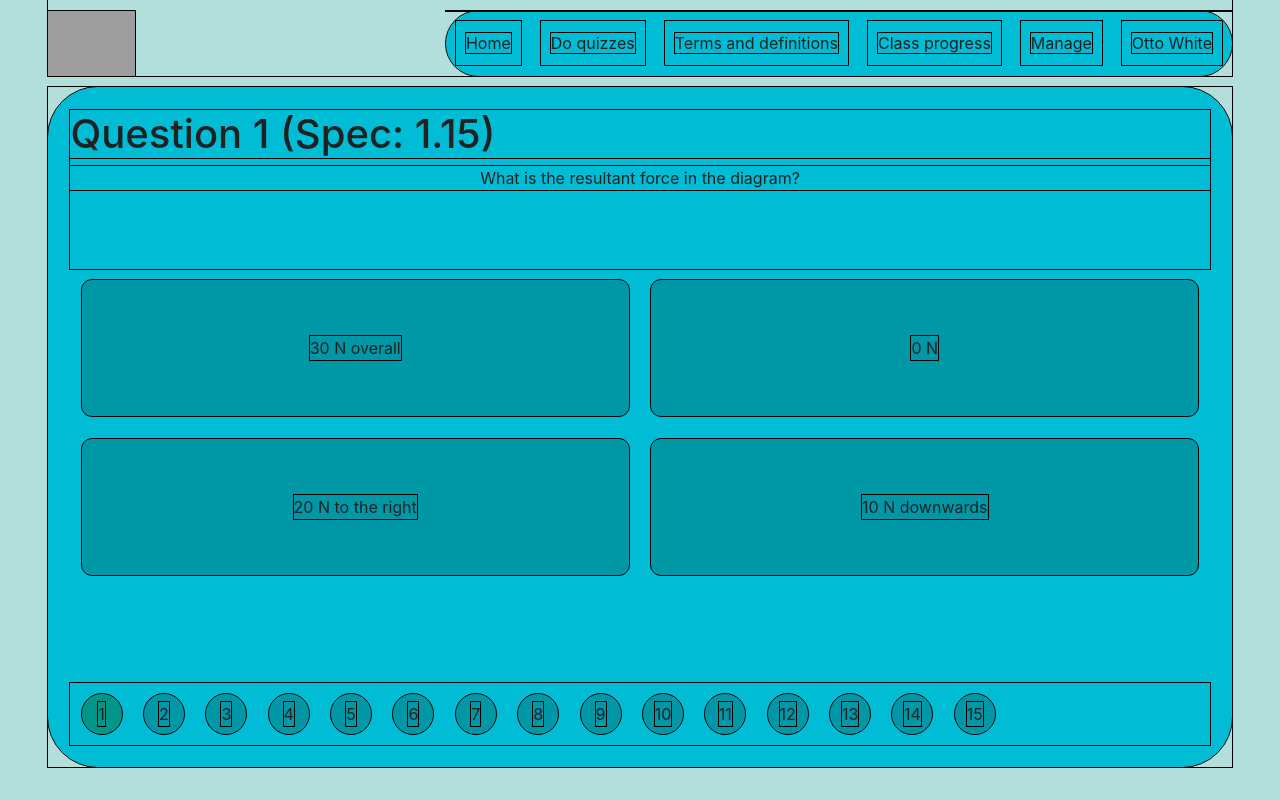
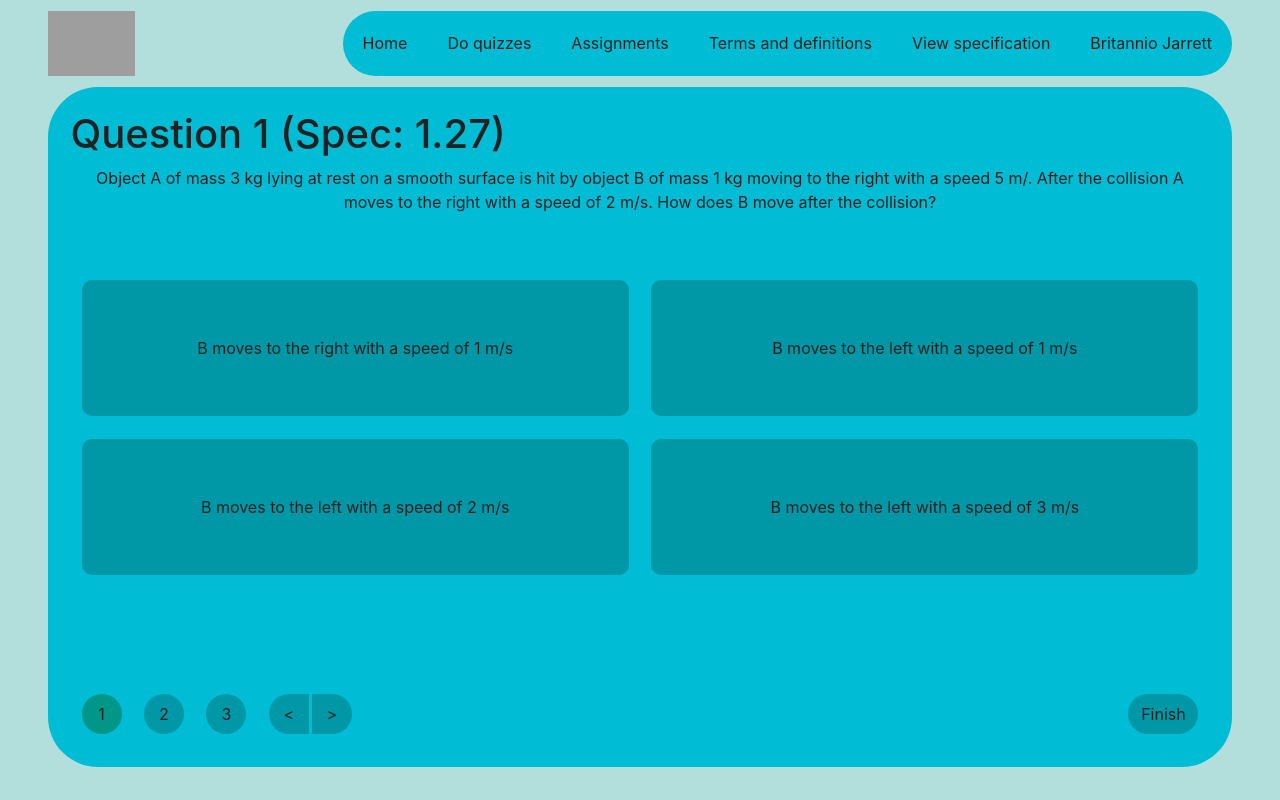
Before and after one commit to ottowhite/sci-sense, a Django app: page /quiz in a window 1280 px wide. Run offline with Django 3.2, Linux system fonts and the light colour scheme; data comes from the database, SQL or seed files in the repository; some libraries are stand-ins or nearby versions; grey boxes are pictures that could not be loaded.

Commit message:
working scoring system, locally storing answers (change this)

```diff
--- a/main_app/templates/main_app/base.html
+++ b/main_app/templates/main_app/base.html
@@ -29,7 +29,7 @@
                 /* used for making all element boundaries visible
                 in order to improve website formatting and maintainability */
                 * {
-                    outline: 1px black solid;
+                    outline: 0px black solid;
                 }
 
                 body {
--- a/main_app/templates/main_app/quiz.html
+++ b/main_app/templates/main_app/quiz.html
@@ -85,13 +85,88 @@
         .question-header, .question-paragraph, .question-box {
             display: none;
         }
+
+
+        /* styling the next and previous button */
+        #previous-button {
+            display: grid;
+
+            background-color: var(--accent-colour);
+            float: left;
+            height: 40px;
+            width: 40px;
+            margin: 0.7em;
+            margin-right: 0.1em;
+            border-radius: 100px;
+
+            border-top-right-radius: 0;
+            border-bottom-right-radius: 0;
+        }
+
+        #next-button {
+            display: grid;
+
+            background-color: var(--accent-colour);
+            float: left;
+            height: 40px;
+            width: 40px;
+            margin: 0.7em;
+            margin-left: 0.1em;
+            border-radius: 100px;
+
+            border-top-left-radius: 0;
+            border-bottom-left-radius: 0;
+        }
+
+        #next-span, #previous-span {
+            color: var(--primary-text);
+            justify-self: center;
+            align-self: center;
+        }
+
+        #next-button:hover, #previous-button:hover {
+            background-color: var(--primary-hover);
+        }
+        /* Styling the finished button */
+        #finished-button {
+            display: grid;
+
+            background-color: var(--accent-colour);
+            float: right;
+            height: 40px;
+            width: 70px;
+            margin: 0.7em;
+            border-radius: 100px;
+        }
+
+        #finished-span {
+            color: var(--primary-text);
+            justify-self: center;
+            align-self: center;
+        }
+
+        #finished-button:hover {
+            background-color: var(--primary-hover);
+        }
+
     </style>
 {% endblock %}
 
 {% block scripts %}
     {{ block.super }}
     <script id="quiz-js">
+        var answers;
+        var number_of_quesions;
+
         function select_question(question_number) {
+            if (question_number >= number_of_quesions) {
+                current_question = number_of_quesions;
+            } else if (question_number <= 1) {
+                current_question = 1;
+            } else {
+                current_question = question_number;
+            }
+
             // ensure that all question related elements are hidden before displaying another
             // have to use querySelectorAll to select multiple classes
             question_elements = document.querySelectorAll(".question-header,.question-paragraph,.question-box");
@@ -112,7 +187,7 @@
             }
 
             // collect all elements relating to a single question, and display them with according properties
-            single_question_elements = document.getElementsByClassName("q" + question_number)
+            single_question_elements = document.getElementsByClassName("q" + current_question)
             for (i = 0; i < single_question_elements.length; i++) {
                 if (single_question_elements[i].constructor.name == "HTMLDivElement") {
                     single_question_elements[i].style.display = "grid";
@@ -122,16 +197,53 @@
             }
 
             // darken the selected question
-            document.getElementById("q" + question_number + "-nav").style.backgroundColor = hover_colour;
+            document.getElementById("q" + current_question + "-nav").style.backgroundColor = hover_colour;
 
         }
 
-        select_question(1);
+        function init() {
+            number_of_quesions = {{ question_data.count }};
+
+            // creates an answers object where each question has its own attribute
+            // each question attribute is another object of the information for each question
+            answers = {
+                {% for question in question_data %}
+                    {{ forloop.counter }}: {
+                        "id": {{ question.id }},
+                        "answer": "{{ question.answer }}",
+                        "student_answer": null
+                    },
+                {% endfor %}
+            };
+        }
+
+        function select_answer(current_question, answer) {
+            answers[current_question]["student_answer"] = answer;
+        }
+
+        function check_answers() {
+            total_correct = 0;
+
+            // iteratively create a total of the number of questions that were answered correctly
+            for (var i = 1; i <= number_of_quesions; i++) {
+                if (answers[i]["student_answer"] == answers[i]["answer"]) {
+                    total_correct++;
+                }
+            }
+
+            percentage_correct = (total_correct / number_of_quesions) * 100
+
+            alert("You got " + percentage_correct + "% correct");
+        }
+
+        select_question(1); // always select the first question when the quiz starts
+        init()
     </script>
 {% endblock %}
 
 {% block content %}
     <div id="context">
+        <!-- The question queryset is iterated over, creating all question context elements -->
         {% for question in question_data %}
             <h1 class="question-header q{{ forloop.counter }}">Question {{ forloop.counter }} (Spec: {{ question.spec_point }})</h1>
             <p class="question-paragraph q{{ forloop.counter }}">
@@ -140,18 +252,29 @@
         {% endfor %}
     </div>
 
+    <!-- The question queryset is iterated over, creating all divs and elements for all questions -->
     {% for question in question_data %}
-        <div class="question-box a1-box q{{ forloop.counter }}"><span class="question-span">{{ question.a }}</span></div>
-        <div class="question-box a2-box q{{ forloop.counter }}"><span class="question-span">{{ question.b }}</span></div>
-        <div class="question-box a3-box q{{ forloop.counter }}"><span class="question-span">{{ question.c }}</span></div>
-        <div class="question-box a4-box q{{ forloop.counter }}"><span class="question-span">{{ question.d }}</span></div>
+        <div class="question-box a1-box q{{ forloop.counter }}" onclick="select_answer({{ forloop.counter }}, 'A')"><span class="question-span">{{ question.a }}</span></div>
+        <div class="question-box a2-box q{{ forloop.counter }}" onclick="select_answer({{ forloop.counter }}, 'B')"><span class="question-span">{{ question.b }}</span></div>
+        <div class="question-box a3-box q{{ forloop.counter }}" onclick="select_answer({{ forloop.counter }}, 'C')"><span class="question-span">{{ question.c }}</span></div>
+        <div class="question-box a4-box q{{ forloop.counter }}" onclick="select_answer({{ forloop.counter }}, 'D')"><span class="question-span">{{ question.d }}</span></div>
     {% endfor %}
 
 
+    <!-- The question queryset is iterated over, creating question number navigation divs for all questions -->
     <div id="question-numbers-wrapper">
         {% for question in question_data %}
-            <div class="question-number" id="q{{ forloop.counter }}-nav" onclick="select_question({{ forloop.counter }})"><span class="question-nav-span">{{ forloop.counter }}</span></div>
+            <div class="question-number" id="q{{ forloop.counter }}-nav" onclick="select_question({{ forloop.counter }})">
+                <span class="question-nav-span">{{ forloop.counter }}</span>
+            </div>
         {% endfor %}
+
+
+        <div id="previous-button" onclick="select_question(current_question - 1)"><span id="previous-span"> < </span></div>
+        <div id="next-button" onclick="select_question(current_question + 1)"><span id="next-span"> > </span></div>
+        <div id="finished-button" onclick="check_answers()"><span id="finished-span">Finish</span></div>
+
+
+
     </div>
-
 {% endblock content %}
--- a/main_app/views.py
+++ b/main_app/views.py
@@ -5,7 +5,7 @@ from django.db.models import Q, ObjectDoesNotExist
 
 # querying the
 try:
-    user_data = AppUser.objects.get(Q(username="ottowhite") & Q(password="password"))
+    user_data = AppUser.objects.get(Q(username="britannioj") & Q(password="MLG"))
 except ObjectDoesNotExist:
     user_data = None
 
@@ -15,15 +15,14 @@ def home(request):
         'user_data': user_data,
         'title': 'Home'
     }
-
     return render(request, 'main_app/home.html', context)
 
 def quiz(request):
 
-
+    # a queryset of 15 randomly ordered question objects from a range in the spec is passed
     context = {
         'user_data': user_data,
-        'question_data': Question.objects.filter(spec_point__range=(1.1, 1.2)).order_by("?")[:15],
+        'question_data': Question.objects.filter(spec_point__range=(1.2, 1.3)).order_by("?")[:3],
         'title': 'Do quiz'
     }
 
```
